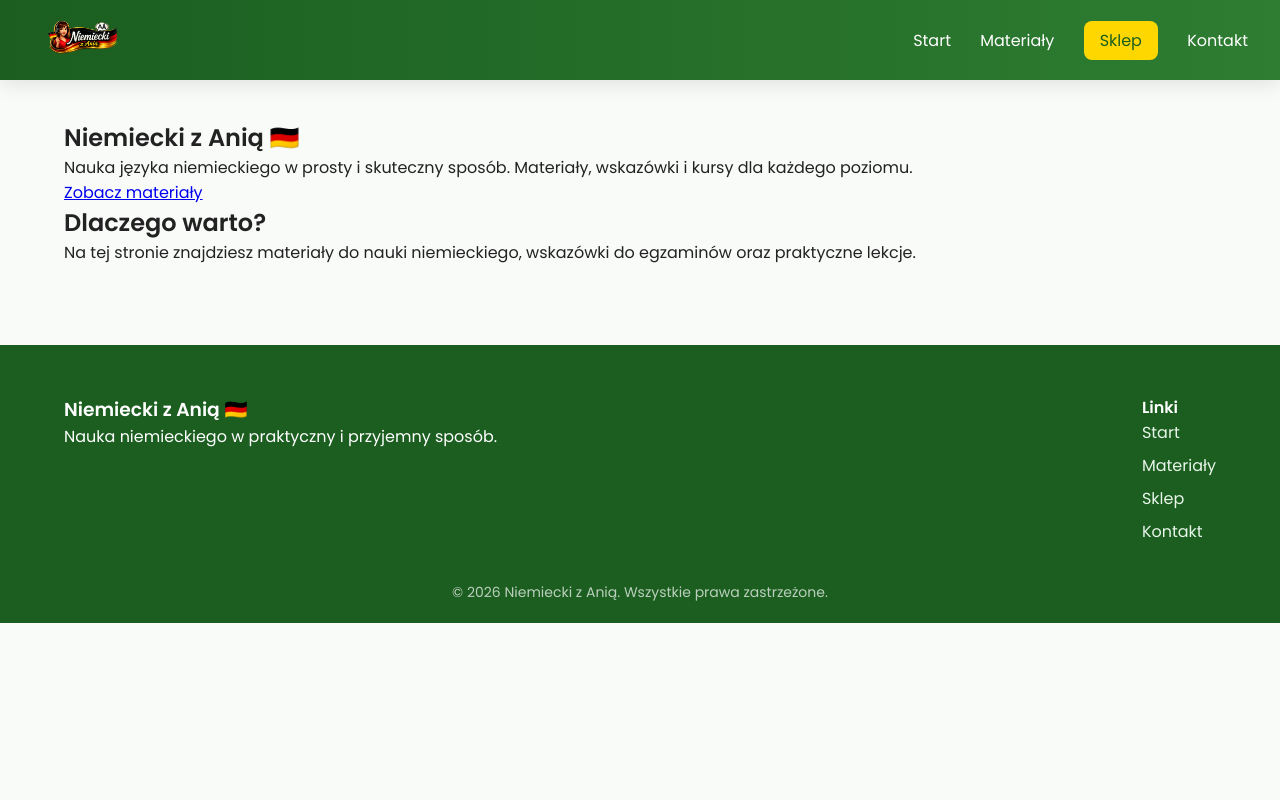
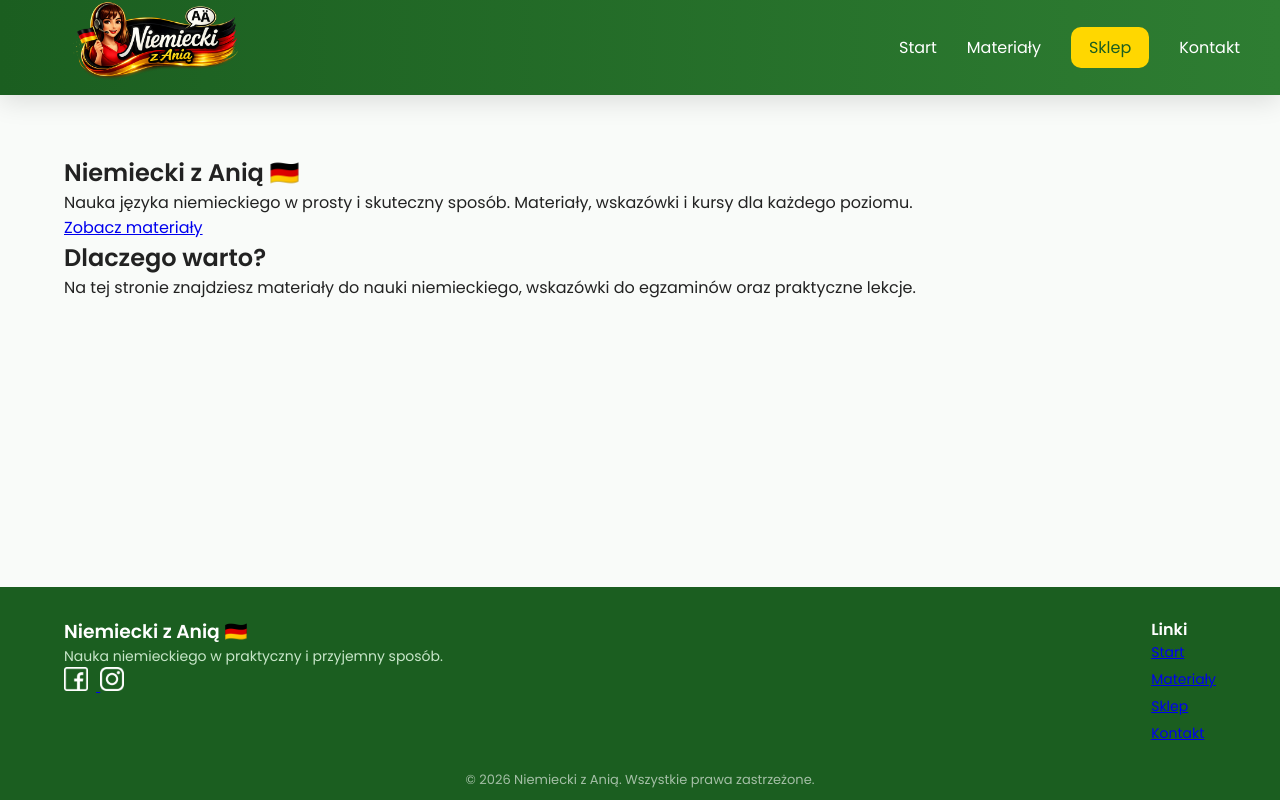
Before and after one commit to Ex333/niemiecki-z-ania, a Django app: page / in a window 1280 px wide. Run offline with Django 5.2, Linux system fonts and the light colour scheme; some libraries are stand-ins or nearby versions.

Commit message:
Photos have been added

```diff
--- a/core/static/css/style.css
+++ b/core/static/css/style.css
@@ -11,29 +11,29 @@ body {
     color: #222;
 }
 
-/* CONTAINER */
+/* 📦 CONTAINER */
 .main-content {
     width: 90%;
     max-width: 1200px;
-    margin: 40px auto;
+    margin: 60px auto;
 }
 
 /* 🔝 NAVBAR */
 .navbar {
     position: sticky;
     top: 0;
-    height: 80px;
+    height: 95px;
     background: linear-gradient(90deg, #1b5e20, #2e7d32);
     display: flex;
     align-items: center;
-    box-shadow: 0 4px 20px rgba(0,0,0,0.1);
+    box-shadow: 0 6px 25px rgba(0,0,0,0.12);
     z-index: 1000;
 }
 
+/* 🔥 KLUCZ – LOGO DO LEWEJ */
 .nav-container {
-    width: 95%;
-    max-width: 1300px;
-    margin: auto;
+    width: 100%;
+    padding: 0 40px; /* ← zamiast margin auto */
     display: flex;
     justify-content: space-between;
     align-items: center;
@@ -41,15 +41,24 @@ body {
 
 /* LOGO */
 .logo img {
-    height: 65px;
-    width: auto;
+    height: 150px;
     display: block;
+    transition: 0.3s;
+}
+
+.logo img:hover {
+    transform: scale(1.05);
 }
 
 /* NAV LINKS */
+.nav-links {
+    display: flex;
+    align-items: center;
+}
+
 .nav-links a {
     color: white;
-    margin-left: 25px;
+    margin-left: 30px;
     text-decoration: none;
     font-weight: 400;
     position: relative;
@@ -64,7 +73,7 @@ body {
     height: 2px;
     background: gold;
     left: 0;
-    bottom: -5px;
+    bottom: -6px;
     transition: 0.3s;
 }
 
@@ -72,26 +81,28 @@ body {
     width: 100%;
 }
 
-/* 🔥 CTA button w navbarze */
+/* 🔥 CTA button */
 .btn-nav {
     background: gold;
     color: #1b5e20 !important;
-    padding: 8px 16px;
-    border-radius: 8px;
-    margin-left: 25px;
+    padding: 8px 18px;
+    border-radius: 10px;
+    margin-left: 30px;
     font-weight: 600;
+    transition: 0.3s;
 }
 
 .btn-nav:hover {
     background: #ffd54f;
+    transform: translateY(-2px);
 }
 
 /* 🔻 FOOTER */
 .footer {
     background: #1b5e20;
     color: white;
-    padding: 50px 0 20px;
-    margin-top: 80px;
+    padding: 30px 0 10px; /* było 60 → za dużo */
+    margin-top: 40px;
 }
 
 .footer-container {
@@ -100,28 +111,55 @@ body {
     margin: auto;
     display: flex;
     justify-content: space-between;
+    align-items: flex-start;
+    gap: 30px;
 }
 
+/* tekst */
+.footer-col p {
+    font-size: 14px;
+    color: #c8e6c9;
+}
+
+/* linki */
 .footer-links a {
     display: block;
-    color: #e8f5e9;
-    text-decoration: none;
-    margin-bottom: 8px;
+    margin-bottom: 6px;
+    font-size: 14px;
 }
 
-.footer-links a:hover {
-    color: gold;
+/* dół */
+.footer-bottom {
+    text-align: center;
+    margin-top: 20px;
+    font-size: 13px;
+    opacity: 0.6;
 }
 
-.footer-bottom {
-    text-align: center;
-    margin-top: 30px;
-    font-size: 14px;
-    opacity: 0.7;
+/* 🔥 SOCIAL MEDIA */
+.socials img {
+    width: 24px;
+    height: 24px;
+    margin-right: 8px;
+    transition: 0.3s;
+    filter: brightness(0) invert(1);
 }
 
+.socials img:hover {
+    transform: scale(1.15);
+    opacity: 0.8;
+}
 /* 📱 MOBILE */
 @media (max-width: 768px) {
+
+    .nav-container {
+        padding: 0 20px;
+    }
+
+    .logo img {
+        height: 60px;
+    }
+
     .nav-links {
         display: none;
     }
@@ -131,3 +169,16 @@ body {
         text-align: center;
     }
 }
+
+html, body {
+    height: 100%;
+}
+
+body {
+    display: flex;
+    flex-direction: column;
+}
+
+.main-content {
+    flex: 1;
+}
--- a/templates/base.html
+++ b/templates/base.html
@@ -47,11 +47,24 @@
     <footer class="footer">
         <div class="footer-container">
 
+            <!-- LEWA KOLUMNA -->
             <div class="footer-col">
                 <h3>Niemiecki z Anią 🇩🇪</h3>
                 <p>Nauka niemieckiego w praktyczny i przyjemny sposób.</p>
+
+                <!-- 🔥 SOCIAL MEDIA -->
+                <div class="socials">
+                    <a href="https://facebook.com" target="_blank">
+                        <img src="{% static 'images/facebook-logo.png' %}" alt="Facebook">
+                    </a>
+
+                    <a href="https://instagram.com" target="_blank">
+                        <img src="{% static 'images/instagram-logo.png' %}" alt="Instagram">
+                    </a>
+                </div>
             </div>
 
+            <!-- PRAWA KOLUMNA -->
             <div class="footer-col footer-links">
                 <h4>Linki</h4>
                 <a href="/">Start</a>
```
Also changed, not shown: core/static/images/facebook-logo.png (added), core/static/images/instagram-logo.png (added).
